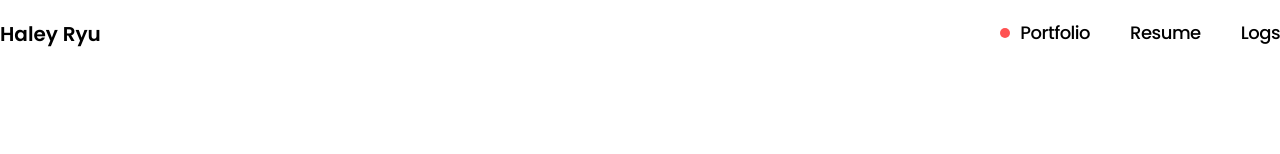
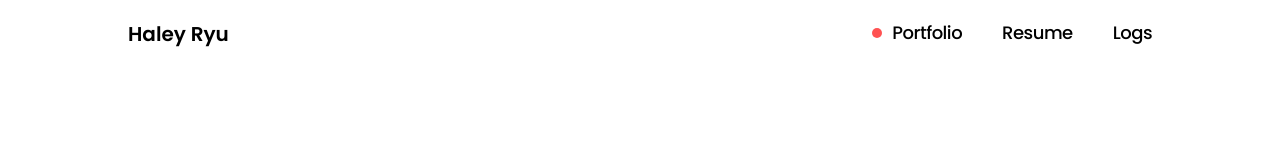
Before and after one commit to HaleyRyu/HaleyRyu.github.io, a Gatsby site: page /portfolio in a window 1280 px wide. Shown: the top 154 px of the page. Built offline with nearby package versions, Linux system fonts and the light colour scheme; Gatsby itself is replaced by a stand-in of ours; grey boxes are pictures that could not be loaded.

Commit message:
Add remained updates

```diff
--- a/src/components/layout.js
+++ b/src/components/layout.js
@@ -23,7 +23,7 @@ const Header = styled.header`
   background-color: #ffffff;
 
   .wrapper {
-    max-width: 1290px;
+    width: 80%;
     margin: 0 auto;
     height: 73px;
     padding: 0;
@@ -61,7 +61,7 @@ const Header = styled.header`
         margin: 0;
         padding-top: 19px;
 
-        @media only screen and (max-width: 830px) {
+        @media only screen and (max-width: 790px) {
           display: none;
         }
 
@@ -102,17 +102,14 @@ const Header = styled.header`
 
     .menuBtnWrapper {
       display: none;
-      width: 50%;
       height: 100%;
-      float: left;
+      float: right;
       margin: 0;
       padding: 0;
       font-size: 2rem;
-      position: absolute;
-      z-index: 100;
-      left: 50%;
+      margin-top: 19px;
 
-      @media only screen and (max-width: 830px) {
+      @media only screen and (max-width: 790px) {
         display: block;
       }
 
@@ -184,10 +181,10 @@ export default function Layout({ children }) {
                 </a>
               </li>
             </ul>
+            <div className="menuBtnWrapper">
+              <img src={menuIcon}></img>
+            </div>
           </nav>
-          <div className="menuBtnWrapper">
-            <img src={menuIcon}></img>
-          </div>
         </div>
       </Header>
       <Contents>{children}</Contents>
--- a/src/global.css
+++ b/src/global.css
@@ -9,6 +9,7 @@ html {
   /*font-family: 'Lora', serif;*/
   /*font-family: "Open Sans", sans-serif;*/
   font-family: 'Poppins', sans-serif;
+  display: block;
 }
 
 body {
--- a/src/pages/portfolio.js
+++ b/src/pages/portfolio.js
@@ -22,13 +22,13 @@ import TrophyIcon from "../../asset/icons/3d/Trophy_perspective_matte.png";
 const Portfolio = () => {
   return (
     <Layout>
-      <Scroller>
-        <div className="bar"></div>
-        <ul className="timeline">
-          <li>Current</li>
-          <li>2020.</li>
-        </ul>
-      </Scroller>
+      {/*<Scroller>*/}
+      {/*  <div className="bar"></div>*/}
+      {/*  <ul className="timeline">*/}
+      {/*    <li>Current</li>*/}
+      {/*    <li>2020.</li>*/}
+      {/*  </ul>*/}
+      {/*</Scroller>*/}
       <Container>
         <div id="page1">
           <div className="description">
@@ -327,23 +327,38 @@ const Container = styled.div`
 
   .article {
     position: relative;
-    max-width: 1296px;
+    max-width: 1230px;
     margin: 0 auto;
     padding-bottom: 182px;
 
-    @media screen and (max-width: 1439px) {
-      max-width: 999px;
+    @media screen and (max-width: 1710px) {
+      max-width: 1130px;
+    }
+
+    @media screen and (max-width: 1580px) {
+      max-width: 1000px;
+    }
+
+    @media screen and (max-width: 1440px) {
+      max-width: 900px;
     }
 
     @media screen and (max-width: 1023px) {
       //padding-bottom: 172px;
-      max-width: 666px;
+      max-width: 840px;
     }
 
-    @media screen and (max-width: 767px) {
-      max-width: 364px;
-      //padding-left: 24px;
-      //padding-right: 24px;
+    @media screen and (max-width: 900px) {
+      //padding-bottom: 172px;
+      max-width: 730px;
+    }
+
+    @media screen and (max-width: 790px) {
+      max-width: 633px;
+    }
+
+    @media screen and (max-width: 730px) {
+      max-width: 380px;
     }
 
     .companyTitle {
@@ -418,6 +433,19 @@ const BigCard = styled.div`
   box-sizing: border-box;
   margin-bottom: 39px;
   min-height: 400px;
+  overflow: hidden;
+
+  -webkit-transition: all 0.2s ease-in-out;
+  transition: all 0.2s ease-in-out;
+
+  &:hover {
+    transform: translateY(-5px);
+    -webkit-transform: translateY(-5px);
+    -ms-transform: translateY(-5px);
+    -webkit-transition: all 0.3s ease;
+    transition: all 0.3s ease;
+    box-shadow: 4px 12px 20px 6px rgb(0 0 0 / 18%);
+  }
 
   .title {
     display: flex;
@@ -455,6 +483,18 @@ const SmallCard = styled.div`
     border-radius: 14px;
     background-color: #ffffff;
     box-shadow: 4px 12px 30px 6px rgb(0 0 0 / 9%);
+
+    -webkit-transition: all 0.2s ease-in-out;
+    transition: all 0.2s ease-in-out;
+
+    &:hover {
+      transform: translateY(-5px);
+      -webkit-transform: translateY(-5px);
+      -ms-transform: translateY(-5px);
+      -webkit-transition: all 0.3s ease;
+      transition: all 0.3s ease;
+      box-shadow: 4px 12px 20px 6px rgb(0 0 0 / 18%);
+    }
 
     .title {
       padding: 25px 25px 0;
```
